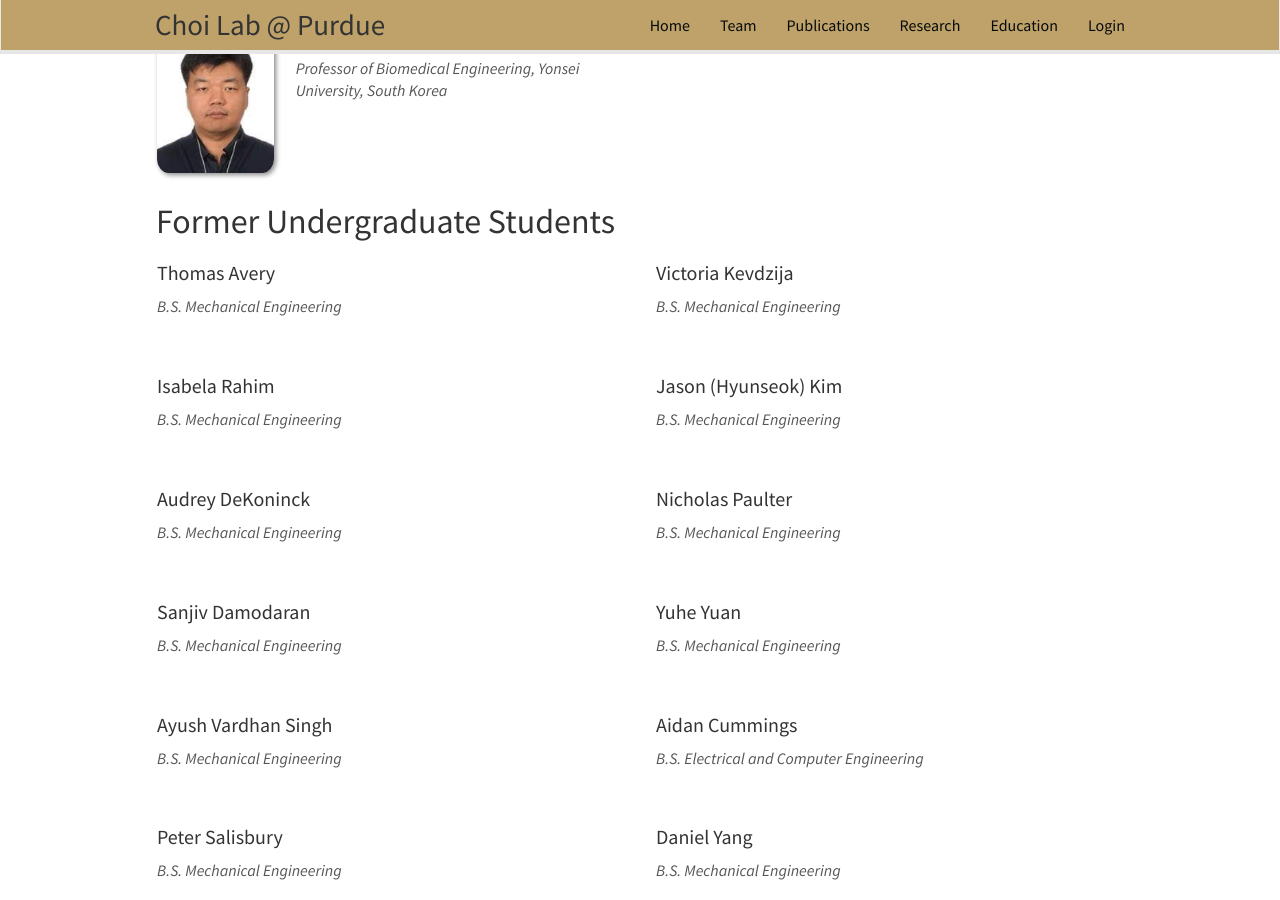
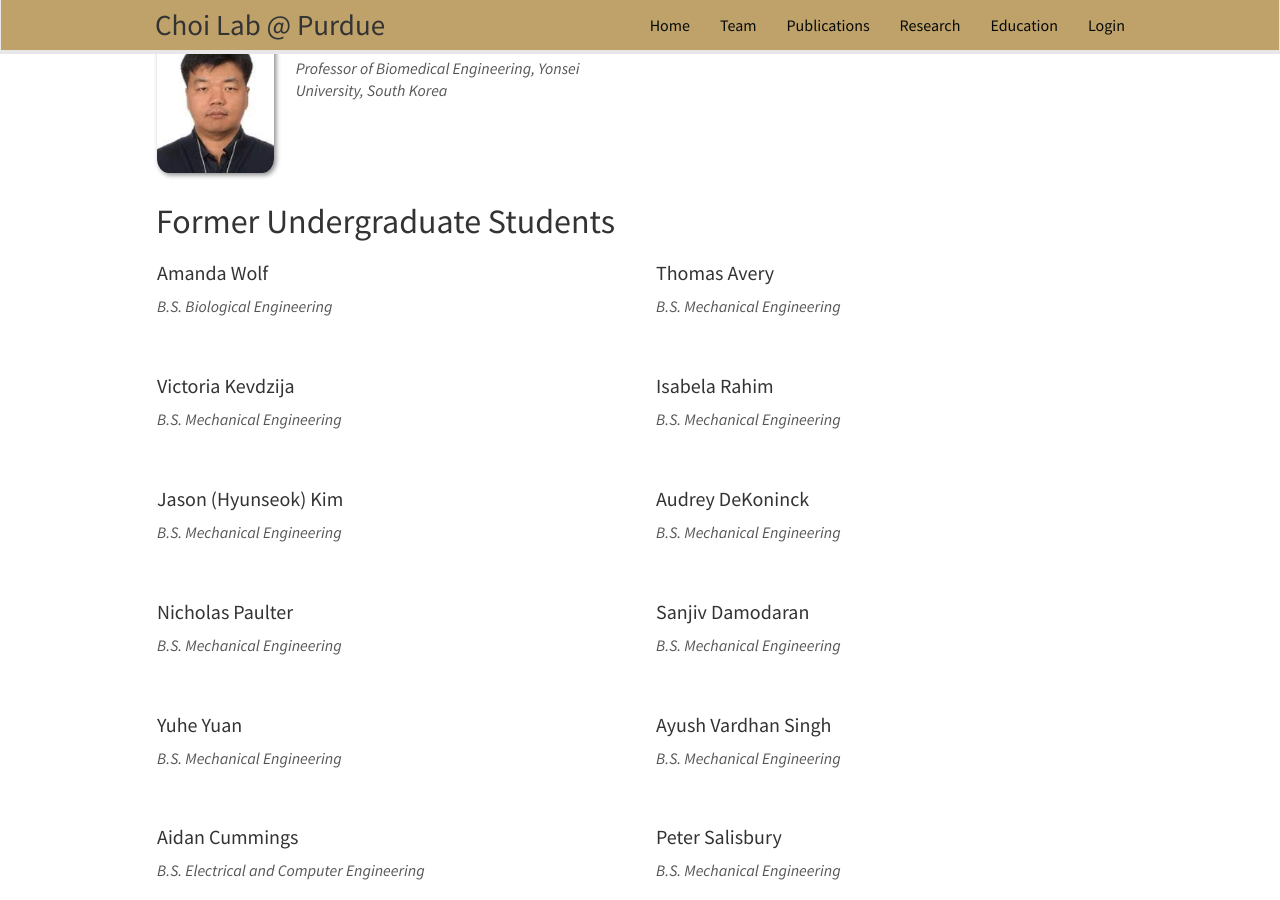
Before and after one commit to choidnalab/choidnalab.github.io, a Jekyll site: the page built from _pages/team.md, in a window 1280 px wide and 900 px high, scrolled down 2772 px. Built offline with Jekyll 4.4.1, drawn with Linux system fonts in a browser that asks for light colours; nearby versions of some CDN libraries.

Commit message:
Update alumni_bsc.yml

```diff
--- a/_data/alumni_bsc.yml
+++ b/_data/alumni_bsc.yml
@@ -1,3 +1,10 @@
+- name: Amanda Wolf
+  photo: nopic.jpg
+  info: B.S. Biological Engineering
+  email:
+  number_educ: 0
+  education1:
+
 - name: Thomas Avery
   photo: nopic.jpg
   info: B.S. Mechanical Engineering
```
